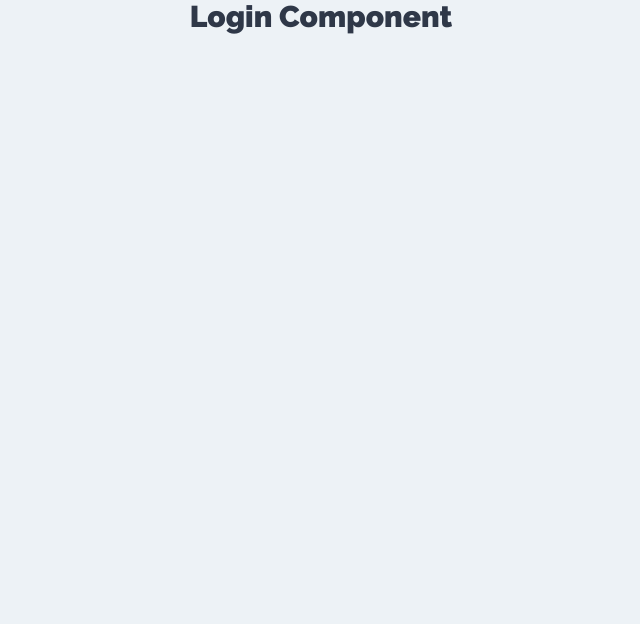
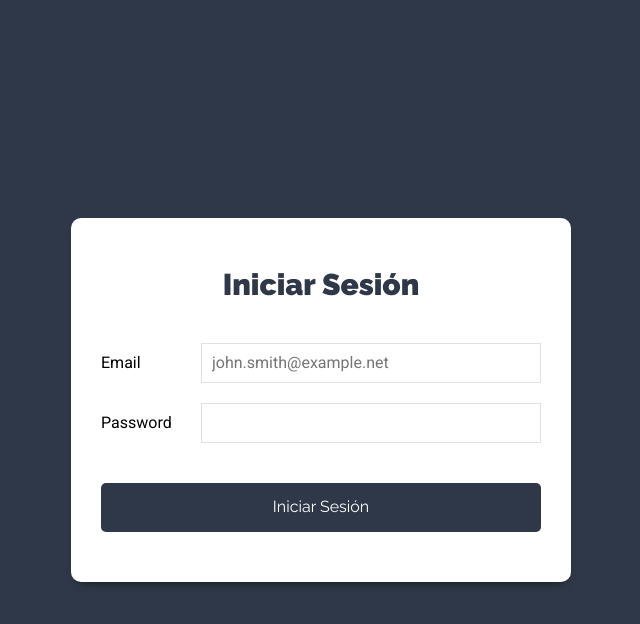
Before and after one commit to santiago-rodrig/mern-projects-manager-frontend, a React (Create React App) app: page / in a window 1280 px wide. Shown: the top 624 px of the page, without its empty margins (319-959 px from the left). Built offline with nearby package versions, Linux system fonts and the light colour scheme.

Commit message:
feature: Login component jsx

```diff
--- a/src/components/auth/Login.js
+++ b/src/components/auth/Login.js
@@ -1,8 +1,44 @@
 import React from 'react'
 
 const Login = () => {
+    const handleChange = (e) => {
+        console.log('change triggered!')
+    }
+
     return (
-        <h1>Login Component</h1>
+        <div className="form-usuario">
+            <div className="contenedor-form sombra-dark">
+                <h1>Iniciar Sesión</h1>
+                <form>
+                    <div className="campo-form">
+                        <label htmlFor="email">Email</label>
+                        <input
+                            type="email"
+                            id="email"
+                            name="email"
+                            placeholder="john.smith@example.net"
+                            onChange={handleChange}
+                        />
+                    </div>
+                    <div className="campo-form">
+                        <label htmlFor="password">Password</label>
+                        <input
+                            type="password"
+                            id="password"
+                            name="password"
+                            onChange={handleChange}
+                        />
+                    </div>
+                    <div className="campo-form">
+                        <input
+                            type="submit"
+                            className="btn btn-primario btn-block"
+                            value="Iniciar Sesión"
+                        />
+                    </div>
+                </form>
+            </div>
+        </div>
     )
 }
 
--- a/src/components/auth/Signup.js
+++ b/src/components/auth/Signup.js
@@ -1,9 +1,7 @@
 import React from 'react'
 
 const Signup = () => {
-    return (
-        <h1>Signup component</h1>
-    )
+    return <h1>Signup component</h1>
 }
 
 export default Signup
--- a/src/components/projects/Projects.js
+++ b/src/components/projects/Projects.js
@@ -1,9 +1,7 @@
 import React from 'react'
 
 const Projects = () => {
-    return (
-        <h1>Projects component</h1>
-    )
+    return <h1>Projects component</h1>
 }
 
 export default Projects
```
Also changed, not shown: 1 other file (tests, documents, lock files or other folders).
